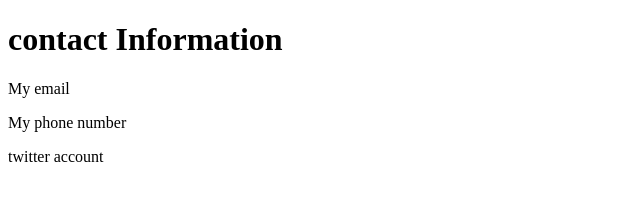
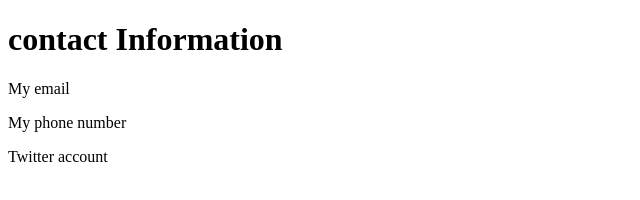
Before and after one commit to tbasquin/tbasquin.github.io, a plain HTML site: page contact.html in a window 1280 px wide. Shown: the full height of the page, 0-640 px from the left. Drawn offline with Linux system fonts and the light colour scheme.

Commit message:
Update contact.html

```diff
--- a/contact.html
+++ b/contact.html
@@ -4,6 +4,6 @@
     <h1>contact Information</h1>
       <p>My email</p>
       <p>My phone number</p>
-      <p>twitter account</p>
+      <p>Twitter account</p>
    </body>
 </html>
```
